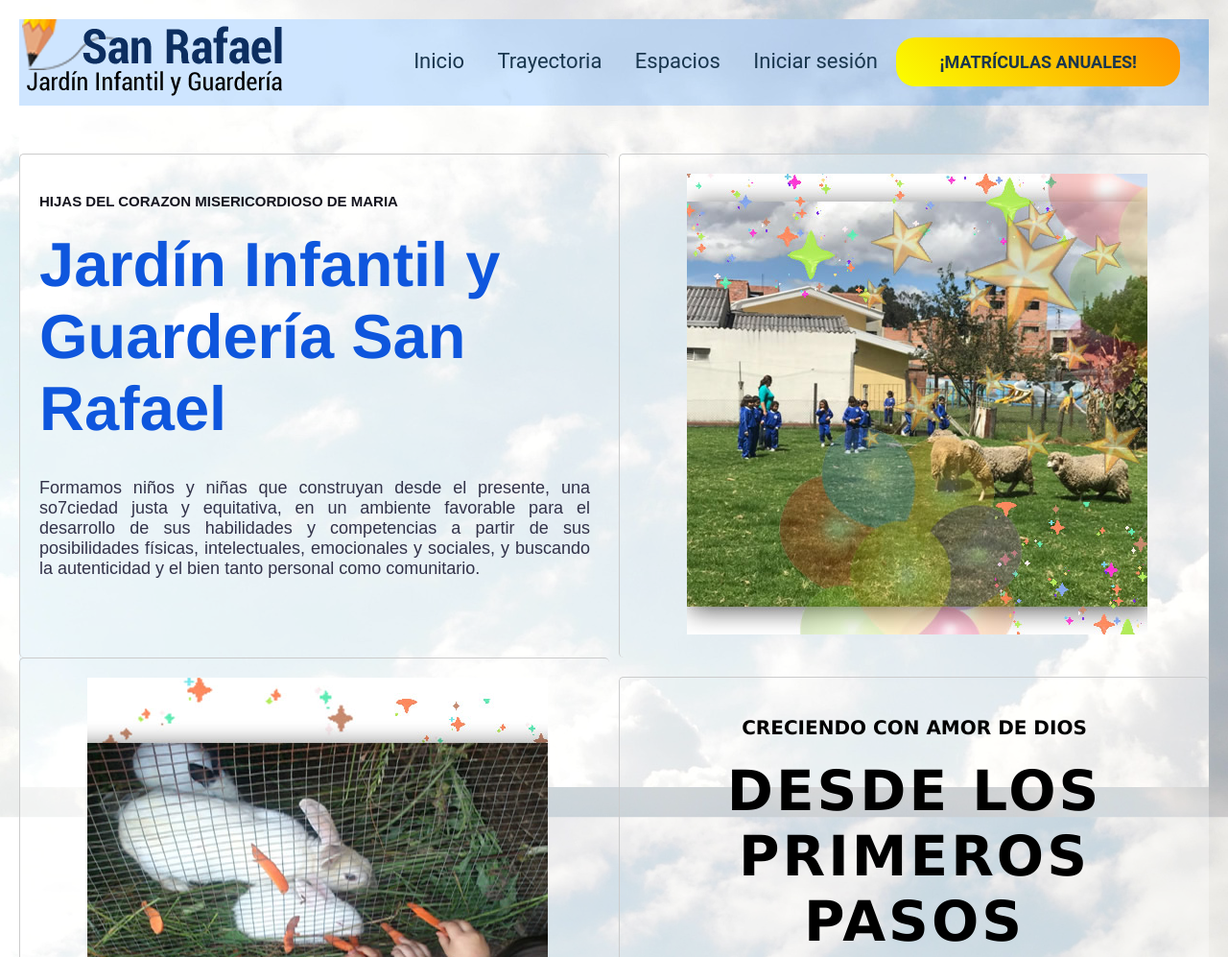
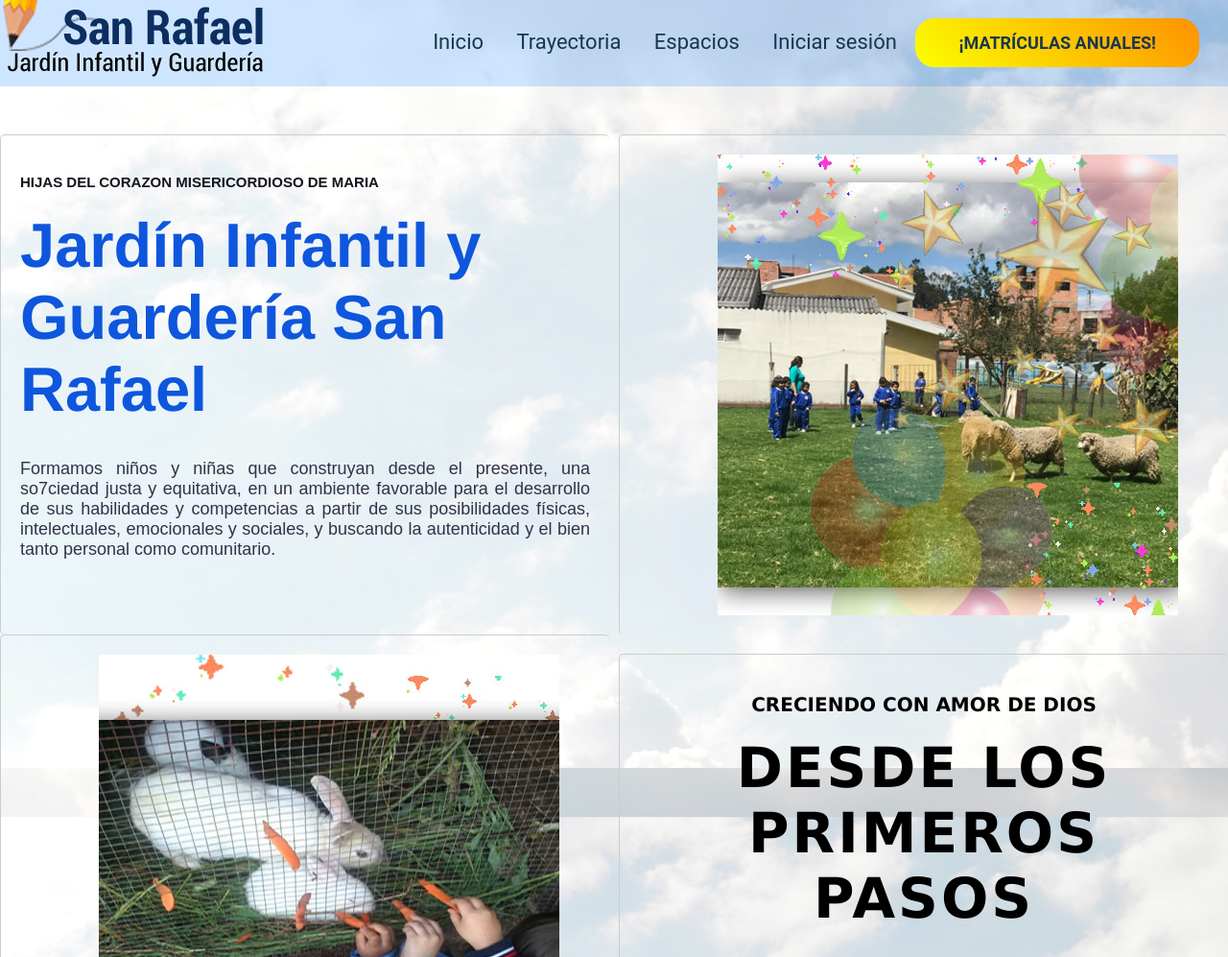
Before and after one commit to Inverno112/SanRafael, a plain HTML site: page index.html in a window 1280 px wide. Shown: the top 997 px of the page at 96% size. Drawn offline with Linux system fonts and the light colour scheme.

Commit message:
Update style.css

```diff
--- a/style.css
+++ b/style.css
@@ -1,4 +1,4 @@
-     body { font-family: Arial; padding: 20px; background:url("Images/cloud.jpg");background-size:cover; /* Ensures the image covers the entire background */
+     body { font-family: Arial; padding: 20px auto; background:url("Images/cloud.jpg");background-size:cover; /* Ensures the image covers the entire background */
          }
 
     .wrapper{
@@ -15,19 +15,21 @@
         height: 90px;
         background-color:rgba(14, 127, 255, 0.2);
         margin-bottom: 50px;
+        min-height: fit-content;
+        min-width: 100%;
+        display: inline-block;
     }
     .nav image{
         float: left;
-
     }
     .nav ul{
         float: right;
         margin:none;
         margin-right: 30px;
-        display:block;
+        display:flexbox;
     }
     .nav ul li{
-        display:inline-block;
+        display:inline-flex;
         list-style: none;
         padding: 15px;
     }
@@ -112,6 +114,12 @@
   border-radius: 5px;
 background: none;
   max-width: 50%;
+    }
+    .column img {
+    max-width: 100%;
+    height: auto;
+    display: block;
+    margin:0 auto;
     }
 
     .formulario {
```
